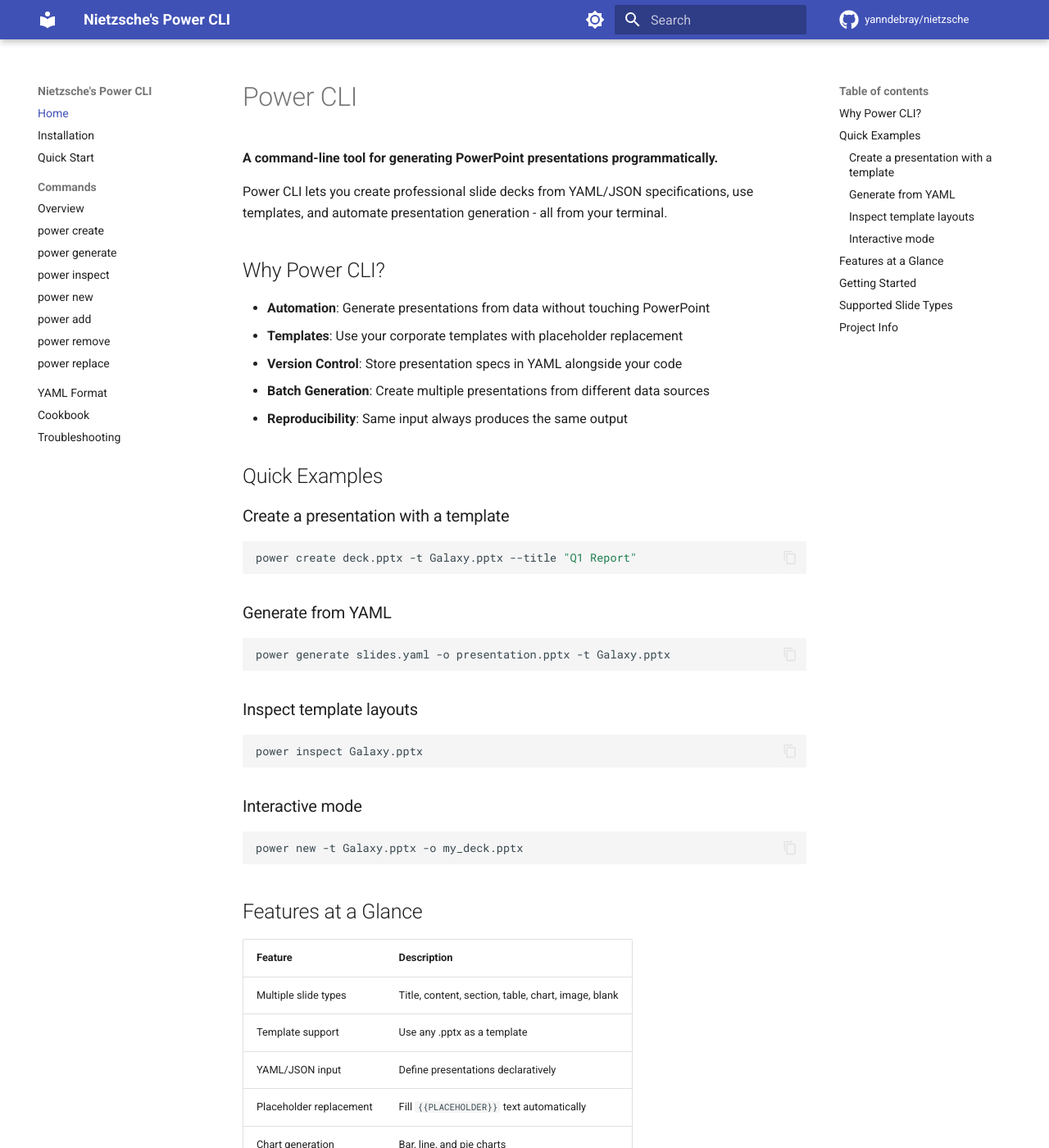
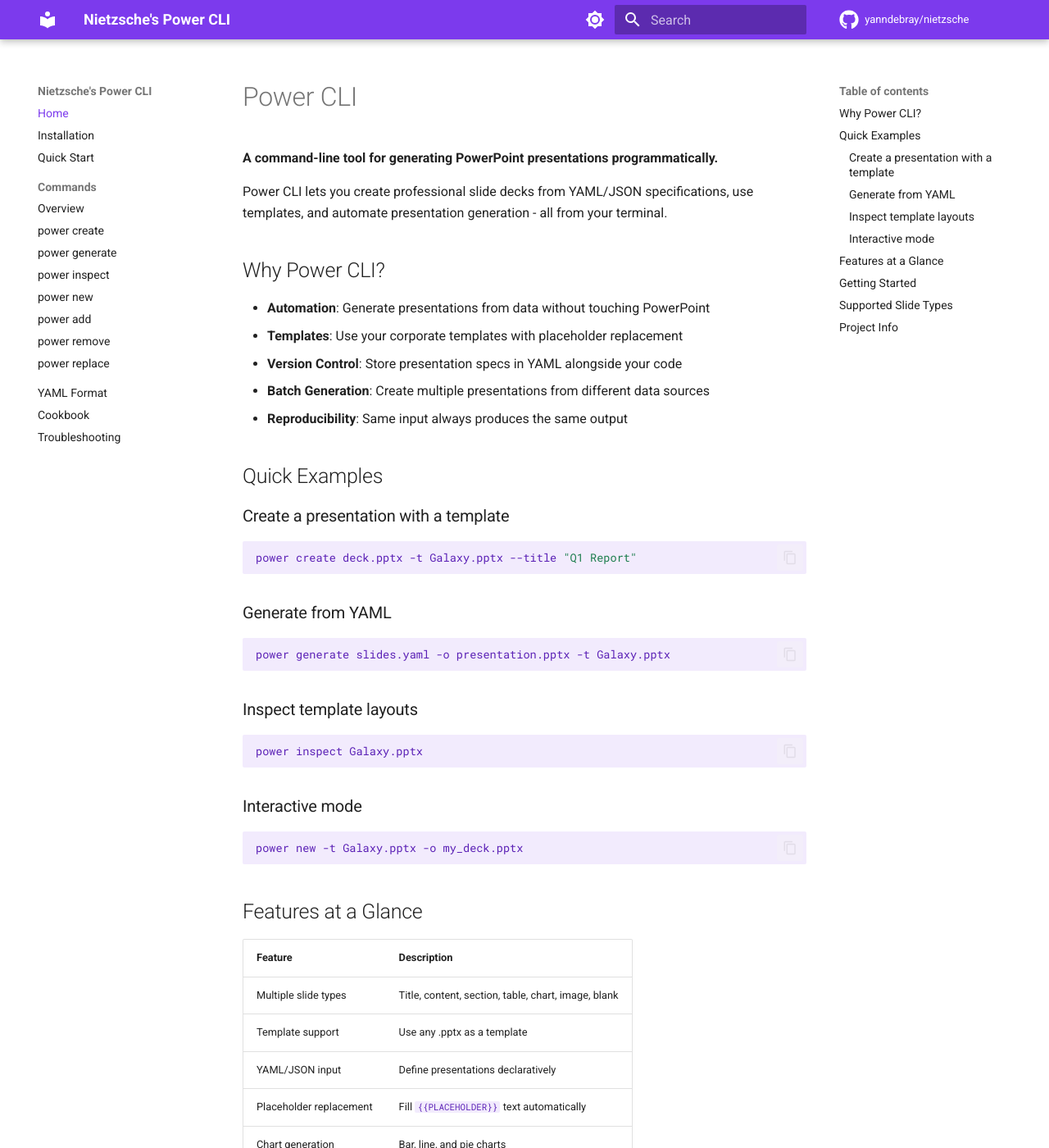
Before and after one commit to yanndebray/nietzsche, an MkDocs documentation site: the page built from docs/index.md, in a window 1280 px wide and 1400 px high. Shown: the whole window at 82% size. Built offline with MkDocs 1.6.1 and Material for MkDocs 9.7.7, drawn with Linux system fonts in a browser that asks for light colours; comment, search, counter and statistics services are not loaded.

Commit message:
Apply website color scheme to MkDocs documentation
Match the purple accent colors from nietzsche.cc:
- Primary: #7c3aed (purple)
- Dark: #5b21b6 (deep purple)
- Light: #a78bfa (light purple)
- Code blocks: #1e1e2e background
- Text: #1a1a2e ink color

Includes dark mode support with adjusted colors.

Co-Authored-By: Claude Opus 4.5 <noreply@anthropic.com>

```diff
--- /dev/null
+++ b/docs/stylesheets/extra.css
@@ -0,0 +1,104 @@
+/* Custom color scheme matching nietzsche.cc website */
+
+:root {
+  /* Primary accent - purple from website */
+  --md-primary-fg-color: #7c3aed;
+  --md-primary-fg-color--light: #a78bfa;
+  --md-primary-fg-color--dark: #5b21b6;
+
+  /* Accent color */
+  --md-accent-fg-color: #7c3aed;
+  --md-accent-fg-color--transparent: rgba(124, 58, 237, 0.1);
+
+  /* Text colors from website */
+  --md-default-fg-color: #1a1a2e;
+  --md-default-fg-color--light: #64748b;
+
+  /* Code block colors from website */
+  --md-code-bg-color: #1e1e2e;
+  --md-code-fg-color: #e2e8f0;
+}
+
+/* Dark mode adjustments */
+[data-md-color-scheme="slate"] {
+  --md-primary-fg-color: #a78bfa;
+  --md-accent-fg-color: #a78bfa;
+  --md-default-bg-color: #1a1a2e;
+  --md-code-bg-color: #0f0f1a;
+}
+
+/* Header styling */
+.md-header {
+  background-color: var(--md-primary-fg-color);
+}
+
+/* Links */
+.md-typeset a {
+  color: var(--md-primary-fg-color);
+}
+
+.md-typeset a:hover {
+  color: var(--md-primary-fg-color--dark);
+}
+
+/* Navigation active state */
+.md-nav__link--active {
+  color: var(--md-primary-fg-color) !important;
+}
+
+/* Admonition accent colors */
+.md-typeset .admonition.tip,
+.md-typeset details.tip {
+  border-color: var(--md-primary-fg-color);
+}
+
+.md-typeset .tip > .admonition-title,
+.md-typeset .tip > summary {
+  background-color: var(--md-accent-fg-color--transparent);
+}
+
+/* Code highlighting accent */
+.md-typeset code {
+  background-color: rgba(124, 58, 237, 0.1);
+  color: var(--md-primary-fg-color--dark);
+}
+
+[data-md-color-scheme="slate"] .md-typeset code {
+  background-color: rgba(167, 139, 250, 0.15);
+  color: var(--md-primary-fg-color);
+}
+
+/* Button styling */
+.md-typeset .md-button--primary {
+  background-color: var(--md-primary-fg-color);
+  border-color: var(--md-primary-fg-color);
+}
+
+.md-typeset .md-button--primary:hover {
+  background-color: var(--md-primary-fg-color--dark);
+  border-color: var(--md-primary-fg-color--dark);
+}
+
+/* Search highlight */
+.md-search__input::placeholder {
+  color: rgba(255, 255, 255, 0.7);
+}
+
+/* Footer */
+.md-footer {
+  background-color: #1a1a2e;
+}
+
+/* Tabs styling */
+.md-typeset .tabbed-labels > label {
+  color: var(--md-default-fg-color--light);
+}
+
+.md-typeset .tabbed-labels > label:hover {
+  color: var(--md-primary-fg-color);
+}
+
+.md-typeset .tabbed-labels > .tabbed-input:checked + label {
+  color: var(--md-primary-fg-color);
+  border-color: var(--md-primary-fg-color);
+}
--- a/mkdocs.yml
+++ b/mkdocs.yml
@@ -10,14 +10,14 @@ theme:
   name: material
   palette:
     - scheme: default
-      primary: indigo
-      accent: indigo
+      primary: custom
+      accent: custom
       toggle:
         icon: material/brightness-7
         name: Switch to dark mode
     - scheme: slate
-      primary: indigo
-      accent: indigo
+      primary: custom
+      accent: custom
       toggle:
         icon: material/brightness-4
         name: Switch to light mode
@@ -33,6 +33,9 @@ theme:
     - content.tabs.link
   icon:
     repo: fontawesome/brands/github
+
+extra_css:
+  - stylesheets/extra.css
 
 plugins:
   - search
```
